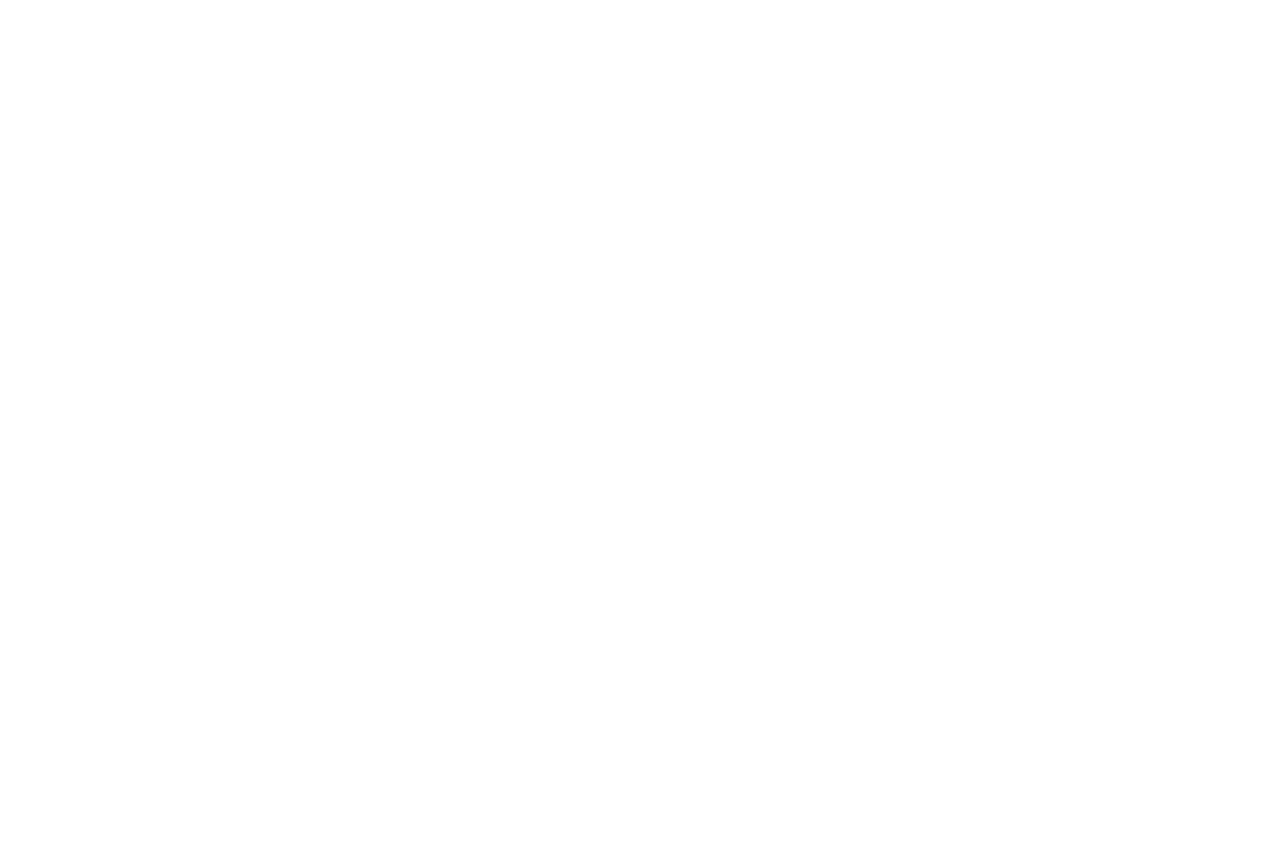
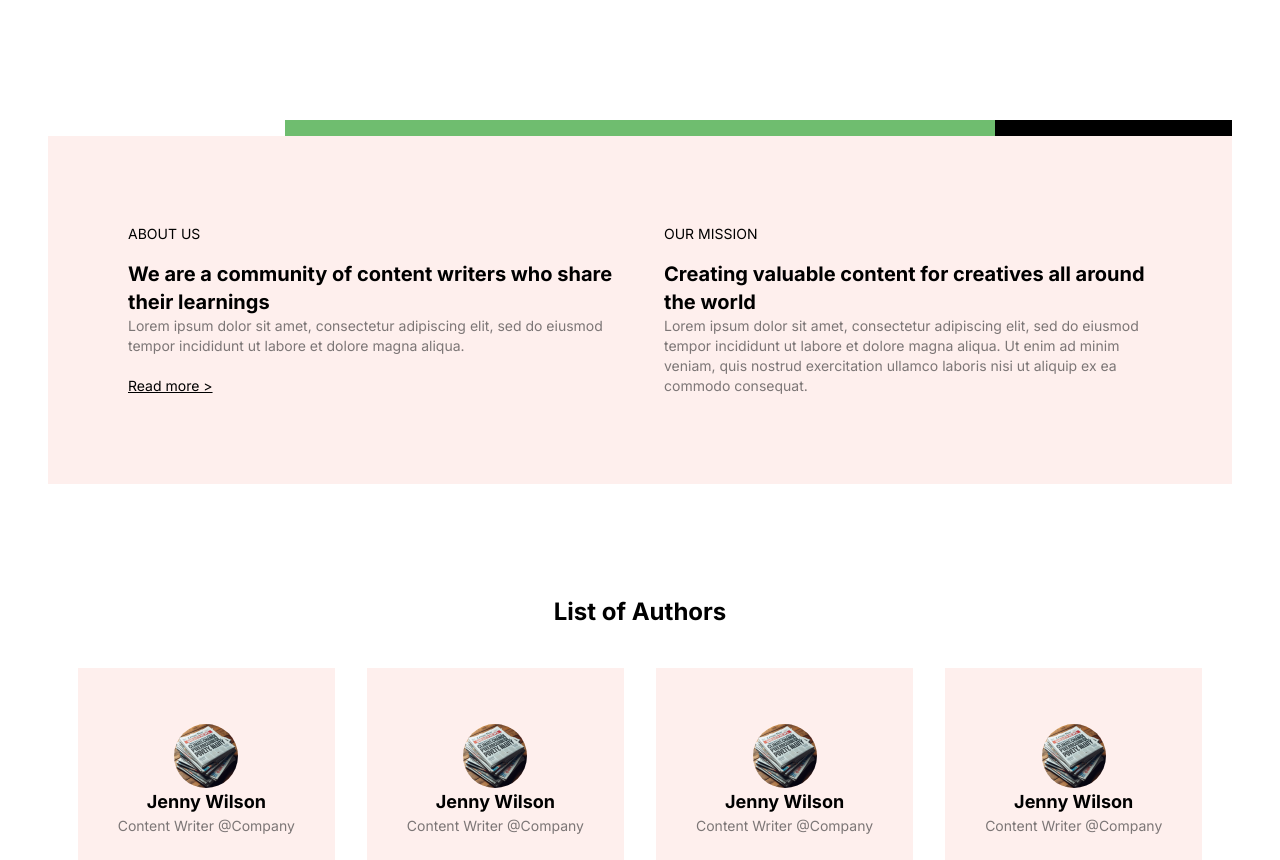
Before and after one commit to theperiodical/theperiodical-web, a Next.js app: page / in a window 1280 px wide. Shown: the part 1940-2800 px from the top of the page. Before the commit the page ends 1948 px from the top, so only its background shows below. Built offline with nearby package versions, Linux system fonts and the light colour scheme.

Commit message:
feat: home page done

```diff
--- /dev/null
+++ b/src/sections/about-us/index.tsx
@@ -0,0 +1,27 @@
+import Link from "next/link";
+
+export default function AboutUsSection(){
+    return(
+        <div className="flex flex-col mt-14 mx-12">
+            <div className="flex flex-row h-4">
+                <div className="w-1/5 bg-white" />
+                <div className="w-3/5 bg-secondary" />
+                <div className="w-1/5 bg-black" />
+            </div>
+        <div className="flex flex-row gap-12 justify-between px-20 py-12 bg-primary-light">
+            <div className="flex flex-col py-10 w-1/2">
+                <p className="text-sm mb-4">ABOUT US</p>
+                <h1 className="text-xl
+                 font-bold">We are a community of content writers who share their learnings</h1>
+                <p className="text-sm text-grey mb-5">Lorem ipsum dolor sit amet, consectetur adipiscing elit, sed do eiusmod tempor incididunt ut labore et dolore magna aliqua.</p>
+                <a href="#" className="text-sm text-black hover:text-primary-dark underline">Read more &gt;</a>
+            </div>
+            <div className="flex flex-col w-1/2 py-10">
+                <p className="text-sm mb-4">OUR MISSION</p>
+                <h1 className="text-xl font-bold">Creating valuable content for creatives all around the world</h1>
+                <p className="text-sm text-grey">Lorem ipsum dolor sit amet, consectetur adipiscing elit, sed do eiusmod tempor incididunt ut labore et dolore magna aliqua. Ut enim ad minim veniam, quis nostrud exercitation ullamco laboris nisi ut aliquip ex ea commodo consequat.</p>
+                </div>
+        </div>
+        </div>
+    )
+}
--- /dev/null
+++ b/src/sections/authors-list/index.tsx
@@ -0,0 +1,49 @@
+'use client'
+import {Icon} from "@iconify/react"
+
+export default function AuthorsListSection(){
+    const items=[
+        {
+            authimg:"/Images/periodical.jpg",
+            name:"Jenny Wilson",
+            role:'Content Writer @Company',
+           },
+           {
+            authimg:"/Images/periodical.jpg",
+            name:"Jenny Wilson",
+            role:'Content Writer @Company',
+           },
+           {
+            authimg:"/Images/periodical.jpg",
+            name:"Jenny Wilson",
+            role:'Content Writer @Company',
+           },
+           {
+            authimg:"/Images/periodical.jpg",
+            name:"Jenny Wilson",
+            role:'Content Writer @Company',
+           }
+    ]
+    return(
+        <div className="flex flex-col gap-4 items-center mt-28 mx-12">
+            <p className="text-2xl font-bold">List of Authors</p>
+<div className="flex flex-row gap-8 ">
+    {
+        items.map((item, index)=>(
+            <div key={index} className="flex flex-col w-30 h-full bg-primary-light items-center mt-6 pt-14 pb-8 px-10">
+                <img src={item.authimg} alt={item.name} className='rounded-full w-16 h-16' />
+                <h1 className="text-lg font-bold">{item.name}</h1>
+                <p className="text-sm text-grey">{item.role}</p>
+                <div className="flex flex-row gap-2 mt-16">
+                    <Icon icon="mingcute:facebook-line" />
+                    <Icon icon="uil:instagram" />
+                    <Icon icon="ri:twitter-line" />
+                    <Icon icon="mingcute:linkedin-line" />
+                </div>
+            </div>
+        ))
+    }
+</div>
+</div>
+    )
+}
--- /dev/null
+++ b/src/sections/footer/index.tsx
@@ -0,0 +1,50 @@
+'use client'
+import {Icon} from "@iconify/react"
+import Link from "next/link";
+
+
+export default function Footer(){
+    return(
+        <div className="flex flex-col bg-primary-light w-full mt-28">
+        <div className="flex flex-row items-center pt-8 px-8 justify-between ">
+            <div className="flex flex-col w-full">
+                <div className="flex flex-row w-full justify-between px-8  items-center">
+                    <div className="font-bold text-lg">Logo</div>
+                    <div className="flex gap-4" >
+                    <Link href={'#'} className="text-center text-sm">Home</Link>
+                    <Link href={'#'} className="text-center text-sm">Blogs</Link>
+                    <Link href={'#'} className="text-center text-sm">About Us</Link>
+                    <Link href={'#'} className="text-center text-sm">Contact Us</Link>
+                    </div>
+                </div>
+                <div className="flex flex-row items-center justify-between mt-10 py-14 mx-8 px-24 bg-[#E8EFCF]">
+                    <div className="text-2xl w-96 font-bold">Subscribe to our news letter to get latest updates and news</div>
+                    <div className="flex gap-1 items-center" >
+                    <div className=" flex items-center w-60 h-10 border border-[#4C4C4C] text-xs text-grey pl-2">Enter Your Email</div>
+                    <button className="w-32 h-10 bg-primary-dark text-white text-sm">Subscribe</button>
+                    </div>
+                </div>
+                <div className="flex flex-row justify-between items-center mx-8 mt-10">
+                <div className="flex flex-col gap-1">
+                    <div className="text-xs text-grey">Finstreet 118 2561 Fintown</div>
+                <div className="text-xs text-grey">Hello@finsweet.com  020 7993 2905</div></div>
+                <div className="flex flex-row gap-4 ">
+                    <Icon icon="mingcute:facebook-line" />
+                    <Icon icon="uil:instagram" />
+                    <Icon icon="ri:twitter-line" />
+                    <Icon icon="mingcute:linkedin-line" />
+                </div>
+                </div>
+
+            </div>
+        </div>
+        <div className="flex flex-col w-full mt-8">
+        <div className="flex flex-row h-4">
+            <div className="w-1/5 bg-white" />
+            <div className="w-3/5 bg-secondary" />
+            <div className="w-1/5 bg-black" />
+        </div>
+    </div>
+    </div>
+    )
+}
--- /dev/null
+++ b/src/sections/join-team/index.tsx
@@ -0,0 +1,9 @@
+export default function JoinTeamSection(){
+    return(
+        <div className="flex flex-col items-center text-center px-20 mt-28 mx-16 gap-1">
+            <div className="text-2xl font-bold">Join our team to be a part of our story</div>
+            <div className="text-sm text-grey">Lorem ipsum dolor sit amet, consectetur adipiscing elit, sed do eiusmod tempor incididunt.</div>
+            <button className="w-28 h-10 bg-primary-dark text-white mt-3 text-sm">Join Now</button>
+        </div>
+    )
+}
--- a/src/sections/monthly-topics/index.tsx
+++ b/src/sections/monthly-topics/index.tsx
@@ -1,4 +1,4 @@
-export default function MonthlyTopics(){
+export default function MonthlyTopicsSection(){
     const items=[{
         image:"/Images/periodical.jpg",
         title:'Figma, Sketch, XD or Lunacy? Who rules?',
@@ -22,7 +22,7 @@ export default function MonthlyTopics(){
        }
        ]
     return(
-<div className="flex flex-col items-center">
+<div className="flex flex-col items-center pb-14">
     <div className="text-2xl font-bold">Topic of the Month</div>
     <div className="flex flex-row gap-10 px-10">
     <div className="flex ">
--- a/src/sections/timely-gists/index.tsx
+++ b/src/sections/timely-gists/index.tsx
@@ -33,9 +33,9 @@ export default function TimelyGistsSection(){
     return(
         <div className="flex flex-row justify-between gap-12 py-14 px-14">
             <div className="flex flex-col w-3/5 h-1/6 py-14">
+                <div className="text-2xl font-bold">Weekly Gist</div>
                 <div className="text-grey text-sm">Feb 12, 2024 - Feb 19, 2024</div>
-                <div className="text-2xl font-bold">Weekly Gist</div>
-                <div className=" flex flex-col gap-4 border border-[#ebe8e8] mt-6 rounded-md px-14 pt-10">
+                <div className=" flex flex-col gap-4 border border-[#ebe8e8] mt-6 rounded-md px-14 py-10">
                     <img src="/Images/periodical.jpg" alt="hero-image" className=' w-full h-[200px] object-cover' />
                     <div className="flex flex-col gap-1">
                    <p className="text-lg font-bold">Lorem ipsum dolor sit amet, consectetur adipiscing elit, sed do eiusmod tempor.</p>
@@ -45,7 +45,7 @@ export default function TimelyGistsSection(){
             </div>
             <div className="flex flex-col gap-2 w-2/5 h-1/6 py-14">
                 <div className="flex flex-row justify-between">
-                <div className="text-2xl font-bold">Previous Gists</div>
+                    <div className="text-2xl font-bold pl-4">Previous Gists</div>
                     <div className="text-sm text-grey">View All</div>
             </div>
                 <div className="flex flex-col py-5">
--- a/src/views/home/index.tsx
+++ b/src/views/home/index.tsx
@@ -1,7 +1,11 @@
 import { Navbar } from "@/components/navbar"
 import HeroSection from "@/sections/hero"
-import MonthlyTopics from "@/sections/monthly-topics"
+import MonthlyTopicsSection from "@/sections/monthly-topics"
 import TimelyGistsSection from "@/sections/timely-gists"
+import AboutUsSection from "@/sections/about-us"
+import AuthorsListSection from "@/sections/authors-list"
+import JoinTeamSection from "@/sections/join-team"
+import Footer from "@/sections/footer"
 
 export default function HomeView(){
     return(
@@ -9,7 +13,11 @@ export default function HomeView(){
     <Navbar />
     <HeroSection />
     <TimelyGistsSection />
-    <MonthlyTopics />
+    <MonthlyTopicsSection />
+    <AboutUsSection />
+    <AuthorsListSection />
+    <JoinTeamSection />
+    <Footer />
         </div>
 
     )
```
Also changed, not shown: package.json (+7 -5 lines), 1 other file (tests, documents, lock files or other folders). Lines whose indentation alone changed are shown as unchanged.
